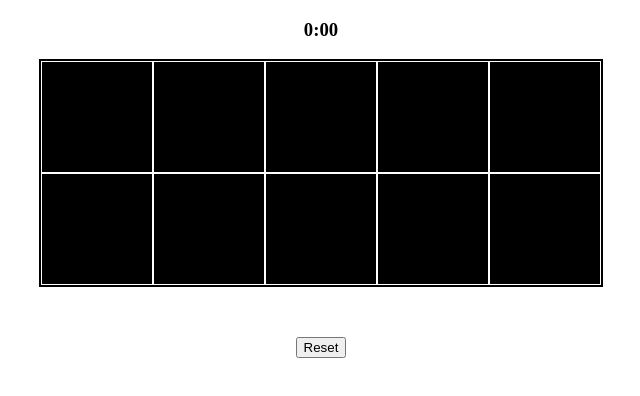
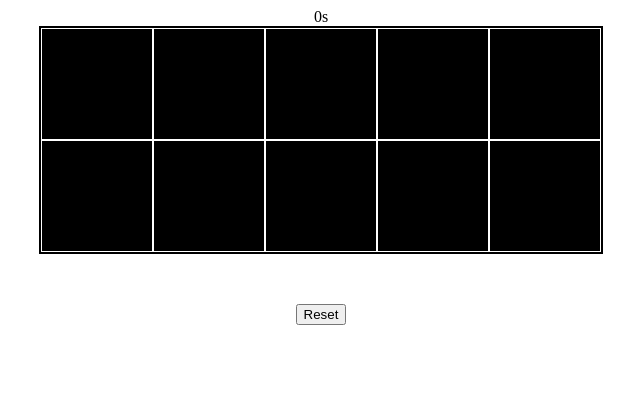
Before and after one commit to daho2353/Matching-Game, a React (Create React App) app: page / in a window 1280 px wide. Shown: the top 396 px of the page, without its empty margins (319-959 px from the left). Built offline with nearby package versions, Linux system fonts and the light colour scheme.

Commit message:
added to timer.js

```diff
--- a/src/Timer.js
+++ b/src/Timer.js
@@ -1,10 +1,45 @@
-import React from 'react';
+import React, { useState, useEffect, useRef } from 'react';
+
 
 function Timer (props){
+const [currentTime, setCurrentTime] = useState(0);
+const [isActive, setIsActive] = useState(false);
 
-	return(
-		<h3> 0:00 </h3>
-	);
+	if (props.startTimer == true){
+   	setIsActive = true;
+   }
+
+   if (props.stopTimer == true){
+
+   	setIsActive = false;
+   }
+
+
+
+
+
+  useEffect(() => {
+    let interval = null;
+
+    if (isActive) {
+      interval = setInterval(() => {
+        setCurrentTime(currentTime => currentTime + 1);
+      }, 1000);
+    } else if (!isActive && currentTime !== 0) {
+      clearInterval(interval);
+    }
+    return () => clearInterval(interval);
+  }, [isActive, currentTime]);
+
+
+
+  return (
+    <div>
+      <div> {currentTime}s </div>
+    </div>
+  )
+
+
 }
 
 export default Timer;
```
Also changed, not shown: src/Timer 2.js (added, +10 -0 lines).
